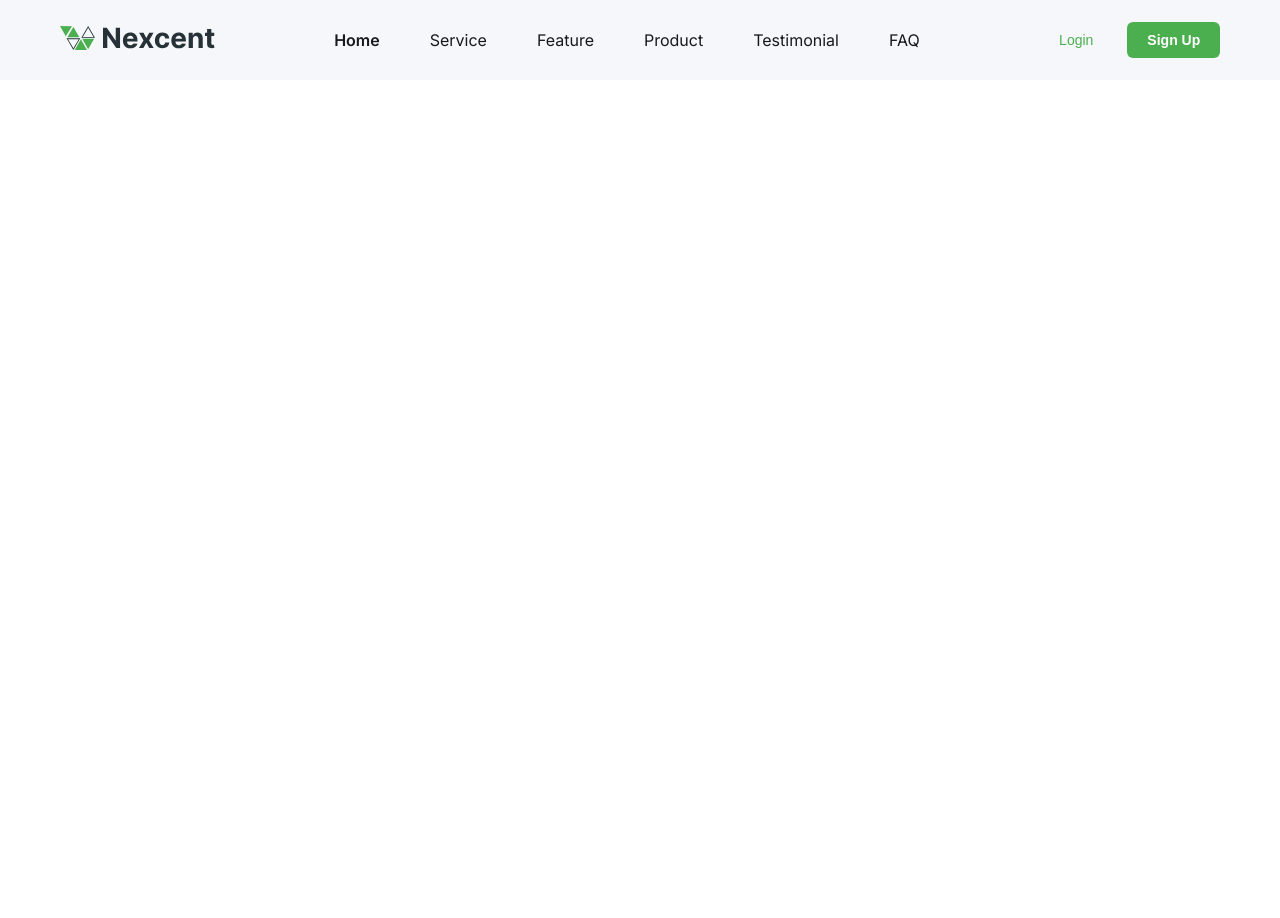
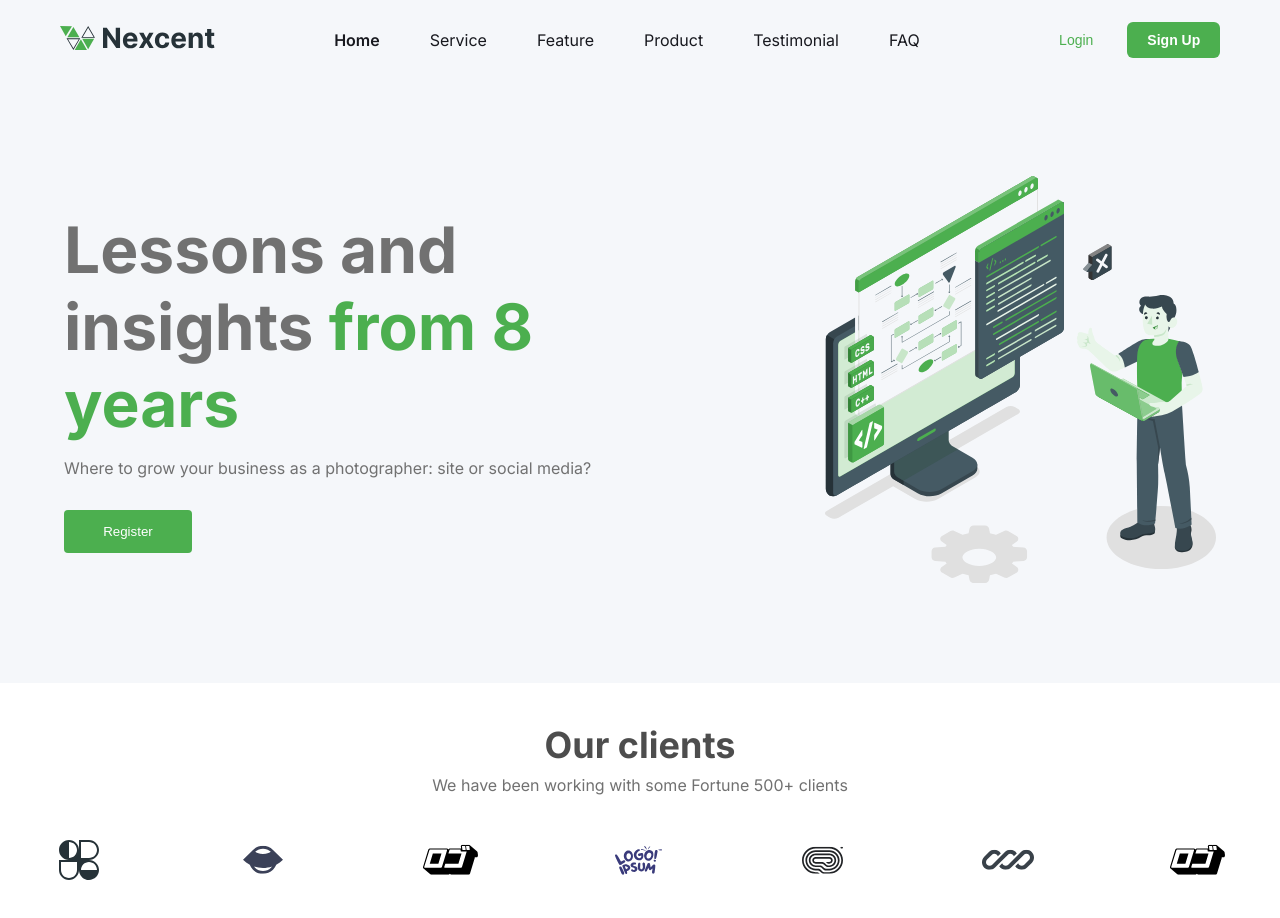
Before and after one commit to Ryan-Silva19/DevFrontEnd, a plain HTML site: page Aula26-05/Projetos/Nexcent/index.html in a window 1280 px wide. Before the commit the page ends 800 px from the top, so only its background shows below. Drawn offline with Linux system fonts and the light colour scheme.

Commit message:
finalizando a primeira parte da página

```diff
--- a/Aula26-05/Projetos/Nexcent/index.html
+++ b/Aula26-05/Projetos/Nexcent/index.html
@@ -29,6 +29,30 @@
             <button class="buttonSignUp"><a href="">Sign Up</a></button>
         </div>
     </header>
-
+    <main>
+        <div class="contentLessons">
+            <h1>Lessons and insights <span>from 8 years</span></h1>
+            <p>Where to grow your business as a photographer: site or social media?</p>
+            <button class="buttonPrimary">Register</button>
+        </div>
+        <div class="imgLessons">
+            <img src="./src/assets/images/heroImage.svg" alt="hero image">
+        </div>
+    </main>
+    <section class="ourClients">
+        <div class="ourClientsContent">
+            <h2>Our clients</h2>
+            <p>We have been working with some Fortune 500+ clients</p>
+        </div>
+        <div class="ourClientsLogo">
+            <img src="./src/assets/images/ourClientslogo1.svg" alt="logo da empresa 0">
+            <img src="/src/assets/images/ourClientslogo2.svg" alt="logo da empresa 1">
+            <img src="/src/assets/images/ourClientslogo3.svg" alt="logo da empresa 2">
+            <img src="/src/assets/images/ourClientslogo4.svg" alt="logo da empresa 3">
+            <img src="/src/assets/images/ourClientslogo5.svg" alt="logo da empresa 4">
+            <img src="/src/assets/images/ourClientslogo6.svg" alt="logo da empresa 5">
+            <img src="/src/assets/images/ourClientslogo7.svg" alt="logo da empresa 6">
+        </div>
+    </section>
 </body>
 </html>
--- a/Aula26-05/Projetos/Nexcent/src/style/global.css
+++ b/Aula26-05/Projetos/Nexcent/src/style/global.css
@@ -8,13 +8,13 @@
     color: 0; */
 }
 :root{
-    --color-neutal-black:#263238;
-    --color-neutal-d_gray: #4D4D4D;
-    --color-neutal-grey: #717171;
-    --color-neutal-l_grey: #89939E;
-    --color-neutal-grey-blue: #ABBED1;
-    --color-neutal-silver:#F5F7FA;
-    --color-neutal-white: #ffffff;
+    --color-neutral-black:#263238;
+    --color-neutral-dgray: #4D4D4D;
+    --color-neutral-grey: #717171;
+    --color-neutral-lgrey: #89939E;
+    --color-neutral-greyblue: #ABBED1;
+    --color-neutral-silver:#F5F7FA;
+    --color-neutral-white: #ffffff;
 
     --color-primary:#4CAF4F;
 
@@ -43,3 +43,16 @@
 body{
     font-family: var(--font);
 }
+.buttonPrimary{
+    border-radius: 4px;
+    padding: 14px 32px;
+    margin-top: 16px;
+    background-color: var(--color-primary);
+    color: var(--color-neutral-white);
+    cursor: pointer;
+    transition: 0.5s;
+}
+.buttonPrimary:hover{
+    background-color: var(--color-shade3);
+
+}
--- a/Aula26-05/Projetos/Nexcent/src/style/style.css
+++ b/Aula26-05/Projetos/Nexcent/src/style/style.css
@@ -4,7 +4,7 @@ header{
     display: flex;
     align-items: center;
     justify-content: space-around;
-    background-color: var(--color-neutal-silver);
+    background-color: var(--color-neutral-silver);
     padding: 22px 0;
 }
 .navHeader > ul{
@@ -24,7 +24,7 @@ header{
     gap: 14px;
 }
 .buttonLogin{
-    background-color: var(--color-neutal-silver);
+    background-color: var(--color-neutral-silver);
     padding: 10px 20px;
 }
 .buttonLogin > a{
@@ -38,8 +38,61 @@ header{
     padding: 10px 20px;
 }
 .buttonSignUp > a{
-    color: var(--color-neutal-white);
+    color: var(--color-neutral-white);
     text-decoration: none;
     font-weight: 600;
     font-size: 14px;
 }
+main{
+    display: flex;
+    justify-content: center;
+    align-items: center;
+    gap: 104px;
+    padding: 96px 0;
+    background-color: var(--color-neutral-silver);
+}
+.contentLessons{
+    display: flex;
+    flex-direction: column;
+    gap: 16px;
+    width: 657px;
+}
+.contentLessons > h1{
+    font-size: 64px;
+    color: var(--color-neutral-grey);
+}
+.contentLessons > h1 > span{
+    color: var(--color-primary);
+}
+.contentLessons > p{
+    color: var(--color-neutral-grey);
+}
+.contentLessons > button{
+    width: 128px;
+}
+
+ .ourClients{
+    display: flex;
+    flex-direction: column;
+    text-align: center;
+    margin: 40px 0px;
+    gap: 16px;
+ }
+.ourClientsContent{
+    display: flex;
+    flex-direction: column;
+    gap: 8px;
+}
+.ourClientsContent > h2{
+    font-size: 36px;
+    color: var(--color-neutral-dgray);
+}
+.ourClientsContent > p{
+    color: var(--color-neutral-grey);
+}
+.ourClientsLogo{
+    display: flex;
+    justify-content: center;
+    gap: 136px;
+    padding: 25px 0;
+}
```
Also changed, not shown: Aula26-05/Projetos/Nexcent/src/assets/images/heroImage.svg (added), Aula26-05/Projetos/Nexcent/src/assets/images/ourClientslogo1.svg (added), Aula26-05/Projetos/Nexcent/src/assets/images/ourClientslogo2.svg (added), Aula26-05/Projetos/Nexcent/src/assets/images/ourClientslogo3.svg (added), Aula26-05/Projetos/Nexcent/src/assets/images/ourClientslogo4.svg (added), Aula26-05/Projetos/Nexcent/src/assets/images/ourClientslogo5.svg (added), Aula26-05/Projetos/Nexcent/src/assets/images/ourClientslogo6.svg (added), Aula26-05/Projetos/Nexcent/src/assets/images/ourClientslogo7.svg (added).
